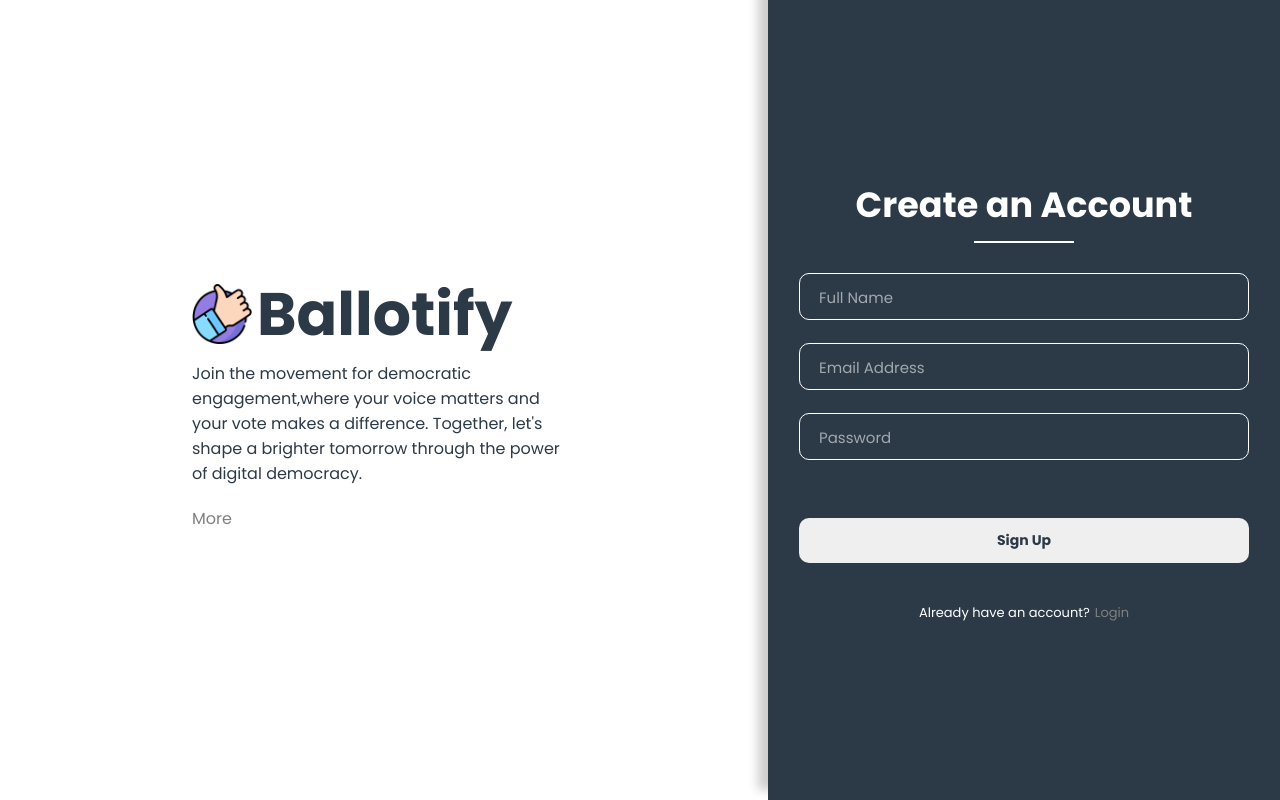
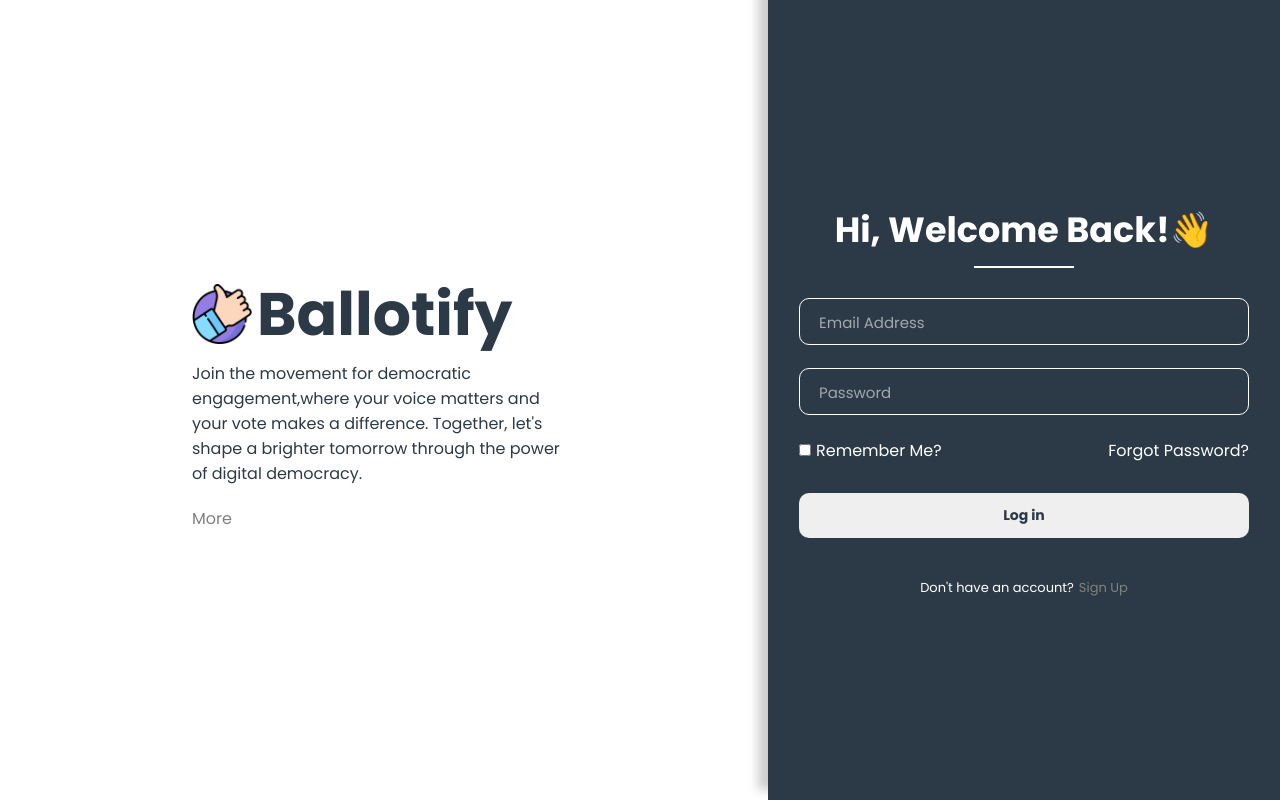
Before and after one commit to harshitaphadtare/Ballotify, a PHP site: page /?log-in=1 in a window 1280 px wide. Run offline with PHP 8.4, Linux system fonts and the light colour scheme.

Commit message:
completed login/logout functionality final

```diff
--- a/index.php
+++ b/index.php
@@ -20,10 +20,56 @@
         </div>
     </section>
 
+    <?php
+        if(isset($_GET['log-in'])){
+        ?>
+            <!-- LOGIN PAGE -->
             <section class="signup">
-        <h1 id="title">Create an Account</h1>
+                <h1 id="title">Hi, Welcome Back!👋</h1>
                 <div class="underline"></div>
-        <form method="POST">
+                <form method="post" action="index.php">
+                    <!-- input section -->
+                    <div class="input-group">
+                        <div class="input-field">
+                            <input type="email" name="email" required>
+                            <div class="labelLine">Email Address</div>
+                        </div>
+                        <div class="input-field">
+                            <input type="password" name="password" required>
+                            <div class="labelLine">Password</div>
+                        </div>
+                    </div>
+
+                    <!-- user help section -->
+                    <div class="user-help" id="userHelp">
+                        <div class="checkmark">
+                            <input type="checkbox" id="check-remember" value="remember-me"
+                            name="remember-me">
+                            <label for="remember-me"> Remember Me?</label>
+                        </div>
+
+                        <div class="forgot-pass">
+                            <a href="#">Forgot Password?</a>
+                        </div>
+                    </div>
+
+                    <!-- login/logout buttons -->
+                    <button class="signup-btn" name="loginBtn" id="loginBtn" style="margin-top: 30px;">Log in</button>
+                    <div class="nav-login">
+                        <p id="form-type">Don't have an account? </p><a href="index.php"  id="loginBtn">Sign Up</a>
+                    </div>
+
+                </form>
+            </section>
+
+        <?php
+        }else{
+        ?>
+            <!-- SIGNUP PAGE -->
+            <section class="signup">
+                <h1 id="title">Create an Account! 🎉</h1>
+                <div class="underline"></div>
+                <form method="post" action="index.php">
                     <!-- input section -->
                     <div class="input-group">
                         <div class="input-field" id="nameField">
@@ -40,66 +86,19 @@
                         </div>
                     </div>
 
-            <!-- user help section -->
-            <div class="user-help" id="userHelp">
-                <div class="checkmark">
-                    <input type="checkbox" id="check-remember" value="remember-me">
-                    <label for="remember-me"> Remember Me?</label>
-                </div>
-
-                <div class="forgot-pass">
-                    <a href="#">Forgot Password?</a>
-                </div>
-            </div>
-
                     <!-- login/logout buttons -->
                     <button class="signup-btn" name="signupBtn" id="signupBtn">Sign Up</button>
                     <div class="nav-login">
-                <p id="form-type">Already have an account? </p><a href="#"  id="loginBtn">Login</a>
+                        <p id="form-type">Already have an account? </p><a href="?log-in=1"  id="loginBtn">Login</a>
                     </div>
 
                 </form>
             </section>
 
-<script>
-    // location.assign("index.php?sign-up=1");
-    let signupBtn = document.getElementById("signupBtn");
-    let formType = document.getElementById("form-type");
-    let loginBtn = document.getElementById("loginBtn");
-    let nameField = document.getElementById("nameField");
-    let title = document.getElementById("title");
-    let userHelp = document.getElementById("userHelp");
-    let isLoginForm = false;
-    loginBtn.onclick = function(){
-        if (isLoginForm) {
-            // location.assign("index.php?sign-up=1");
-            title.innerHTML = "Create an Account";
-            signupBtn.innerHTML = "Sign Up";
-            formType.innerHTML = "Already have an account?";
-            loginBtn.innerHTML = "Login";
-            isLoginForm = false;
-            signupBtn.style.marginTop = "10px";
-            userHelp.style.visibility = "hidden";
-            nameField.style.maxHeight = "100px";
-            nameField.style.opacity = "1";
-            signupBtn.setAttribute("name","signupBtn");
-
-        } else {
-            // location.assign("index.php?log-in=1");
-            title.innerHTML = "Hi, Welcome Back!👋";
-            signupBtn.innerHTML = "Login";
-            formType.innerHTML = "Don't have an account?";
-            loginBtn.innerHTML = "Sign Up";
-            isLoginForm = true;
-            signupBtn.style.marginTop = "30px";
-            userHelp.style.visibility = "visible";
-            nameField.style.maxHeight = "0";
-            nameField.style.opacity = "0";
-            signupBtn.setAttribute("name","loginBtn");
+        <?php
 
         }
-    };
-</script>
+    ?>
 
 </body>
 </html>
@@ -110,32 +109,50 @@
 
     //SIGNUP
     if(isset($_POST["signupBtn"])){
-        $fullName = mysqli_real_escape_string($db,$_POST['fullName']); //removes any special characters that may interfere with the query operations.
-        $email = mysqli_real_escape_string($db,$_POST['email']);
-        $password = mysqli_real_escape_string($db,sha1($_POST['password']));
-        $userRole = "voter" ;
 
-        mysqli_query($db,"INSERT INTO users(fullName,email,password,userRole) VALUES('".$fullName."','".$email."','".$password."','".$userRole."')") or die(mysqli_error($db));
+        $fullName = mysqli_real_escape_string($db, $_POST['fullName']);
+        $email = mysqli_real_escape_string($db, $_POST['email']);
+        $password = mysqli_real_escape_string($db, sha1($_POST['password']));
+        $userRole = "voter";
 
+        // Checking if email already exists in the database
+        $check_query = mysqli_query($db, "SELECT * FROM users WHERE email = '".$email."'");
+
+        if(mysqli_num_rows($check_query) > 0) {
+            // Email already exists, show error message
             ?>
             <script>
-            // location.assign("index.php?registered=1");
-            // alert("Your account has been created successfully!");
-        </script>
-
-        <?php
-    }else{
-        ?>
-        <script>
-            // location.assign("index.php?invalid=1");
-            // alert("Please check your details again!");
+                alert("This email is already registered. Please use a different email address.");
+                location.assign("index.php?sign-up=1&email_exists=1");
             </script>
             <?php
         }
+        else {
+            // Email doesn't exist and inserting user details into the database
+            $query_result = mysqli_query($db, "INSERT INTO users(fullName, email, password, userRole) VALUES('".$fullName."','".$email."','".$password."','".$userRole."')");
 
+            if ($query_result) {
+                // Successful registration
+                ?>
+                <script>
+                    alert("Your account has been created successfully! Please Login to get you in.");
+                    location.assign("index.php?log-in=1");
+                </script>
+                <?php
+            } else {
+                // Database error
+                ?>
+                <script>
+                    alert("Unable to add user data to the database!");
+                    location.assign("index.php?sign-up=1&database_error=1");
+                </script>
+                <?php
+            }
+        }
+    }
 
     //LOGIN
-    if(isset($_POST["loginBtn"])){
+    else if(isset($_POST["loginBtn"])){
         // email password loginBtn
         $email = mysqli_real_escape_string($db,$_POST['email']);
         $password = mysqli_real_escape_string($db,sha1($_POST['password']));
@@ -146,11 +163,26 @@
             $data = mysqli_fetch_assoc($fetchData);
             if($email == $data["email"] AND $password == $data["password"]){
 
+                session_start();
+                $_SESSION['userRole'] = $data['userRole'];
+                $_SESSION['fullName'] = $data['fullName'];
+
+                if($data['userRole'] == "admin"){
+                ?>
+                    <script>location.assign("admin/index.php");</script>
+                <?php
+                }else{
+                ?>
+                    <script>location.assign("voter/index.php");</script>
+                <?php
+                }
+
+
             }else{
                 ?>
                 <script>
-                // location.assign("index.php?invalid_access=1");
-                // alert("Invalid email or password");
+                    location.assign("index.php?log-in=1&invalid_access=1");
+                    alert("Invalid email or password");
                 </script>
 
                 <?php
@@ -159,8 +191,8 @@
         }else{
         ?>
             <script>
-            // location.assign("index.php?not_registered=1");
-            // alert("Sorry, you are not registered with us!");
+            location.assign("index.php?");
+            alert("Sorry, you are not registered with us!");
             </script>
 
         <?php
@@ -171,5 +203,4 @@
 
 
 
-
 ?>
--- a/style/signup.css
+++ b/style/signup.css
@@ -68,6 +68,7 @@ body{
   box-shadow: -10px -10px 10px 0 rgba(0, 0, 0, 0.2);
 }
 
+
 .signup h1{
   font-size: 35px;
 }
@@ -134,10 +135,6 @@ input:valid + .labelLine{
 }
 
 /* user help section */
-#userHelp{
-  visibility: hidden;
-  transition: all 0.1s ease;
-}
 
 .user-help{
   display: flex;
```
Also changed, not shown: mokup.txt (added). Lines whose indentation alone changed are shown as unchanged.
